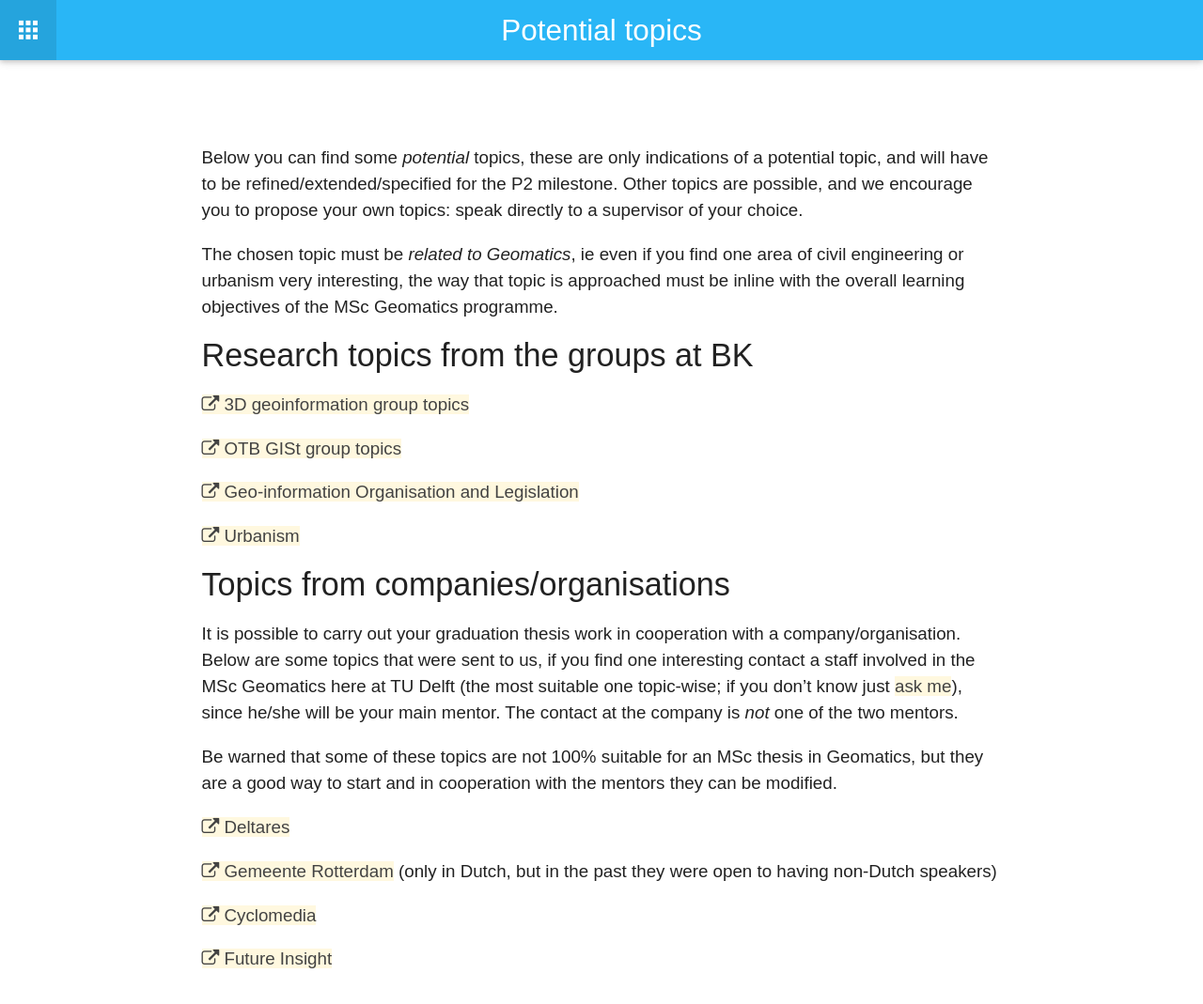
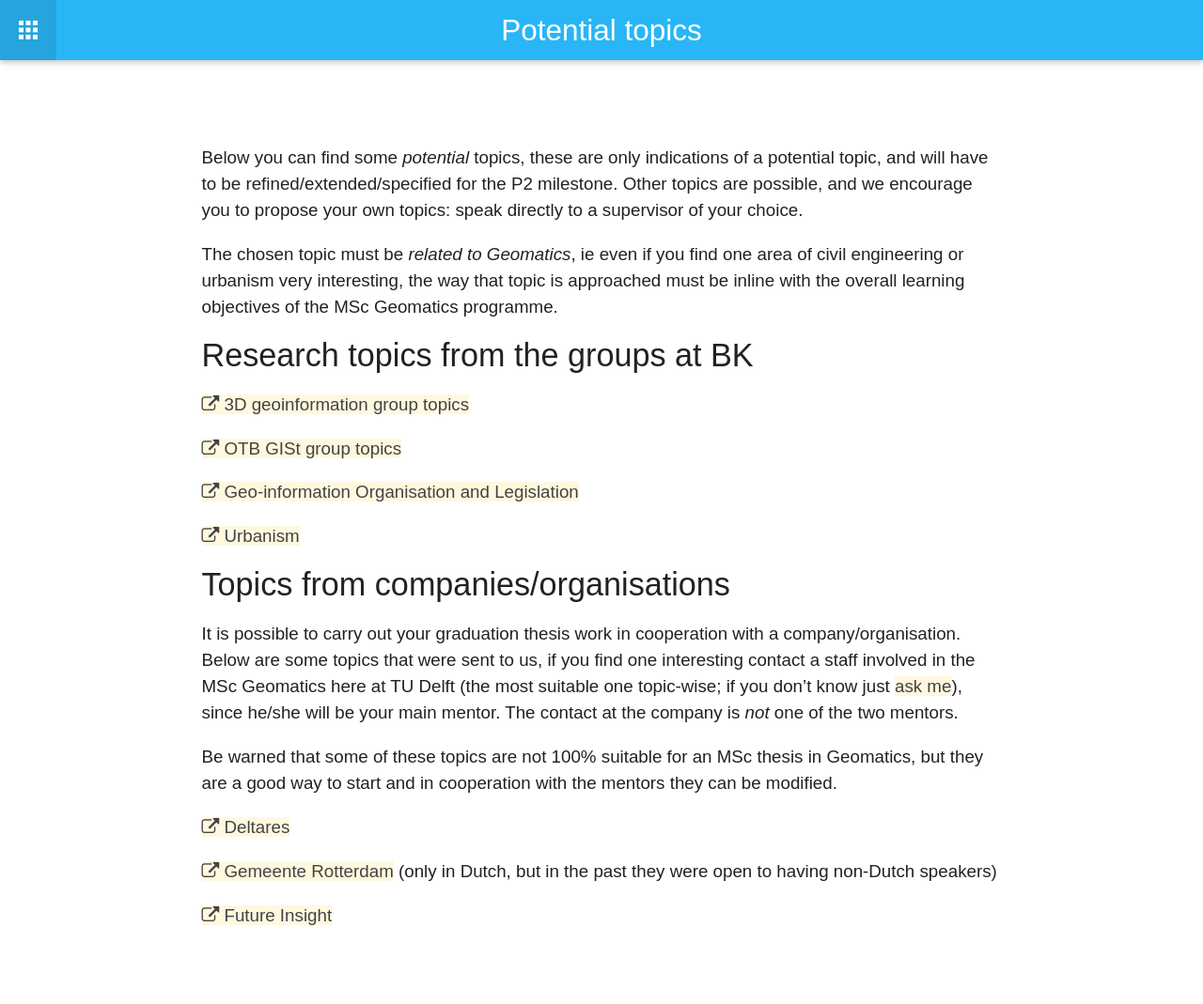
Before and after one commit to tudelft3d/geo2020, a Jekyll site: the page built from potentialtopics/index.md, in a window 1280 px wide. Shown: the whole page at 94% size. Built offline with Jekyll 4.4.1, drawn with Linux system fonts in a browser that asks for light colours; nearby versions of some CDN libraries; after the commit the page ends 1022 px from its top, so only the background shows below that.

Commit message:
cyclomedia topic removed, why was it there?

```diff
--- a/potentialtopics/index.md
+++ b/potentialtopics/index.md
@@ -32,6 +32,4 @@ Be warned that some of these topics are not 100% suitable for an MSc thesis in G
 
 <a href="{{ "gemeenterotterdam/Stageopdrachten_Basisinformatie.pdf" }}"><i class="fa fa-external-link"></i> Gemeente Rotterdam</a> (only in Dutch, but in the past they were open to having non-Dutch speakers)
 
-<a href="{{ "cyclomedia/cycling.pdf" }}"><i class="fa fa-external-link"></i> Cyclomedia</a>
-
 <a href="{{ "futureinsight/" }}"><i class="fa fa-external-link"></i> Future Insight</a>
```
